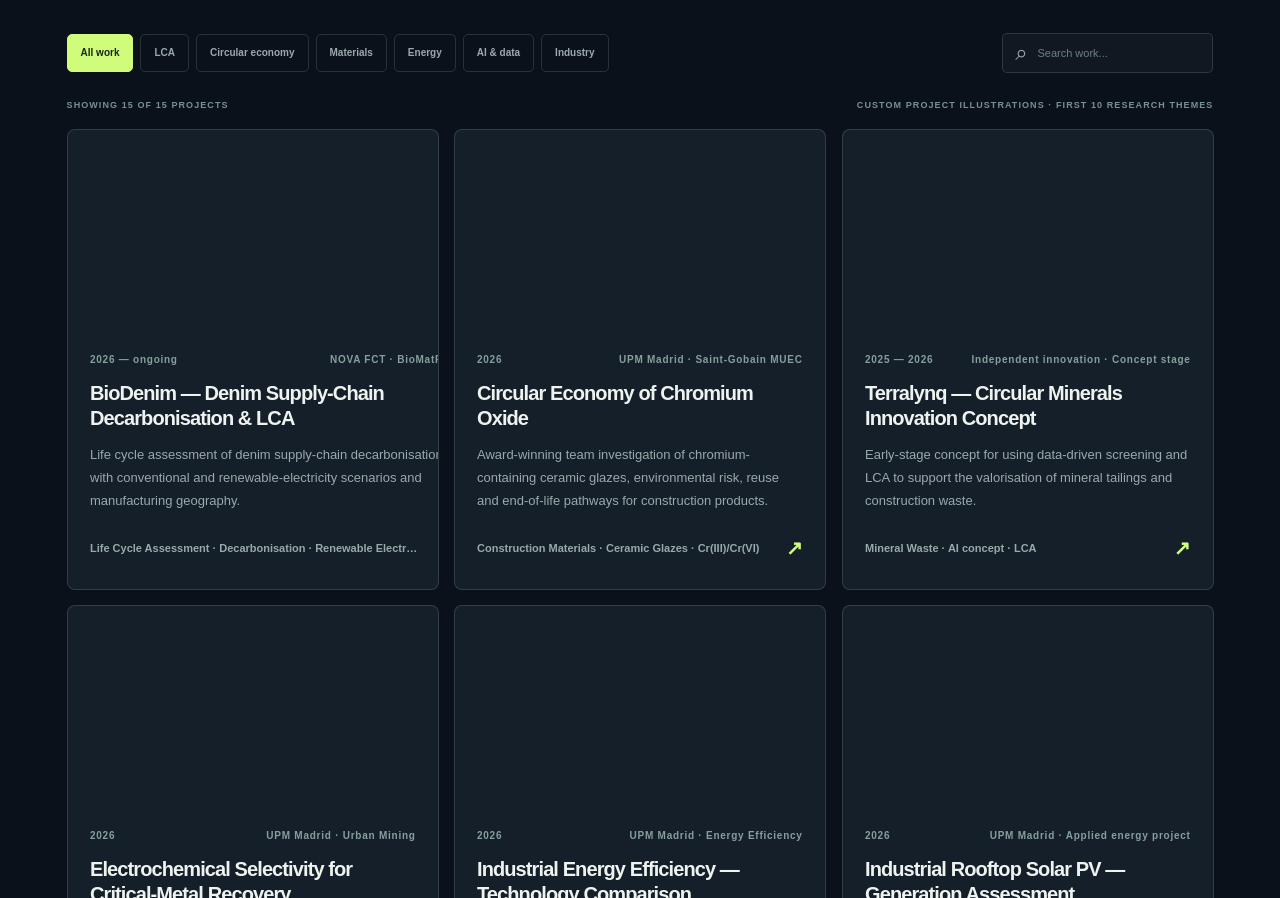
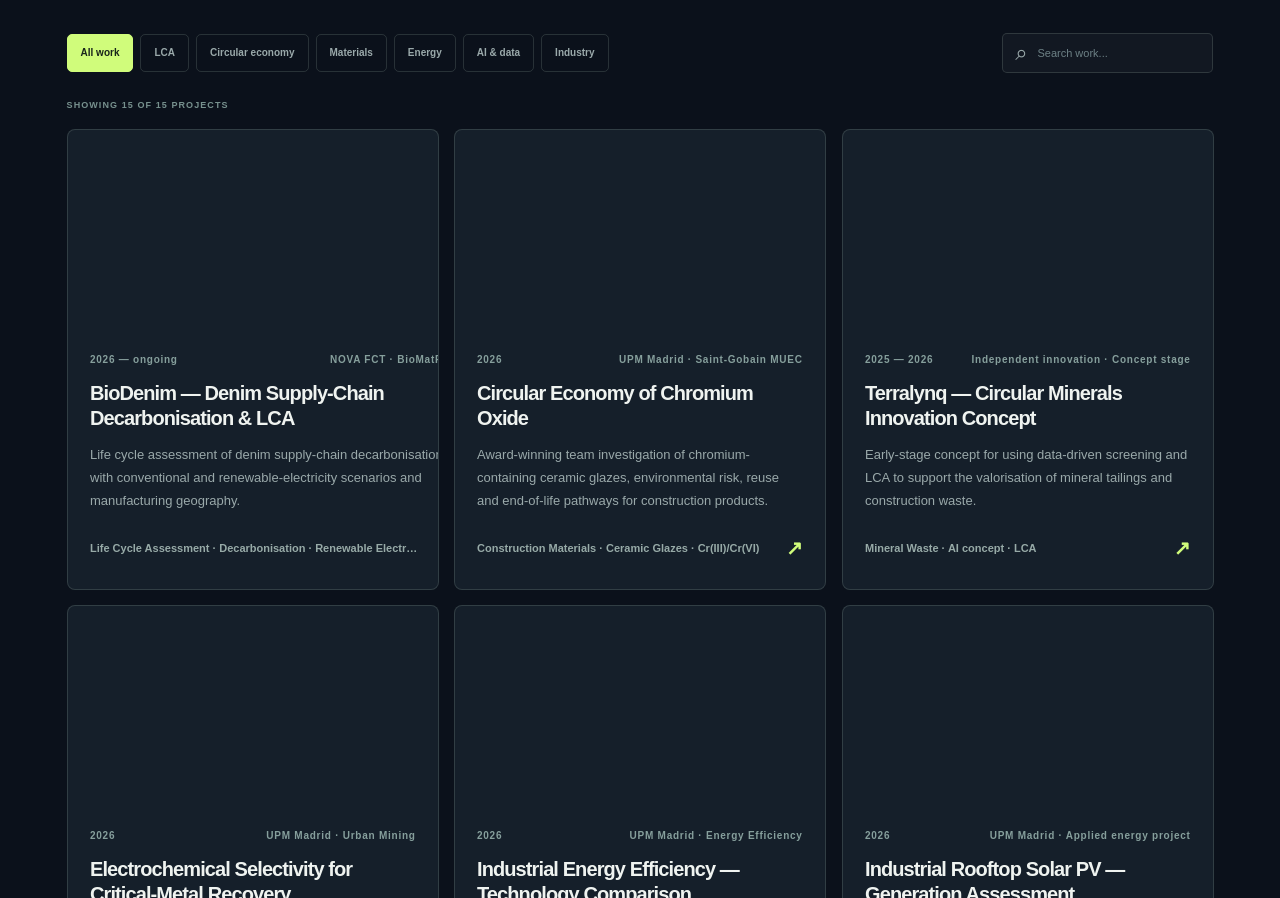
Before and after one commit to hassaniftikhar1/hassaniftikhar1.github.io, a plain HTML site: page index.html in a window 1280 px wide. Shown: the part 3525-4423 px from the top of the page. Drawn offline with Linux system fonts and the light colour scheme; animation ran at ten frames a second.

Commit message:
Remove custom project illustrations text
Removed custom project illustrations text from meta section.

```diff
--- a/index.html
+++ b/index.html
@@ -183,7 +183,7 @@
   <div class="section-top"><span class="section-number">03 / WORK ARCHIVE</span><span class="section-rule"></span><span class="section-aside">CLICK ANY PROJECT TO EXPLORE</span></div>
   <div class="section-heading"><div><p class="eyebrow">RESEARCH × INDUSTRY × INNOVATION</p><h2 id="projects-title">Projects that <span>connect the dots.</span></h2></div><p>From denim supply-chain LCA and circular ceramics to supercapacitors, energy optimisation and computational materials science.</p></div>
   <div class="project-controls"><div class="filter-list" role="group" aria-label="Filter projects"><button type="button" class="filter-btn active" data-filter="all" aria-pressed="true">All work</button><button type="button" class="filter-btn" data-filter="lca" aria-pressed="false">LCA</button><button type="button" class="filter-btn" data-filter="circular" aria-pressed="false">Circular economy</button><button type="button" class="filter-btn" data-filter="materials" aria-pressed="false">Materials</button><button type="button" class="filter-btn" data-filter="energy" aria-pressed="false">Energy</button><button type="button" class="filter-btn" data-filter="digital" aria-pressed="false">AI & data</button><button type="button" class="filter-btn" data-filter="industry" aria-pressed="false">Industry</button></div><label class="search-field"><span class="search-glyph" aria-hidden="true">⌕</span><input type="search" id="project-search" placeholder="Search work..." aria-label="Search projects"></label></div>
-  <div class="projects-meta"><span id="project-count">SHOWING 15 OF 15 PROJECTS</span><span>CUSTOM PROJECT ILLUSTRATIONS · FIRST 10 RESEARCH THEMES</span></div>
+  <div class="projects-meta"><span id="project-count">SHOWING 15 OF 15 PROJECTS</span><span></span></div>
   <div id="project-grid" class="project-grid" aria-live="polite"></div><p class="project-empty" id="project-empty" hidden>No projects match these filters. Try another search.</p>
 </section>
 
```
